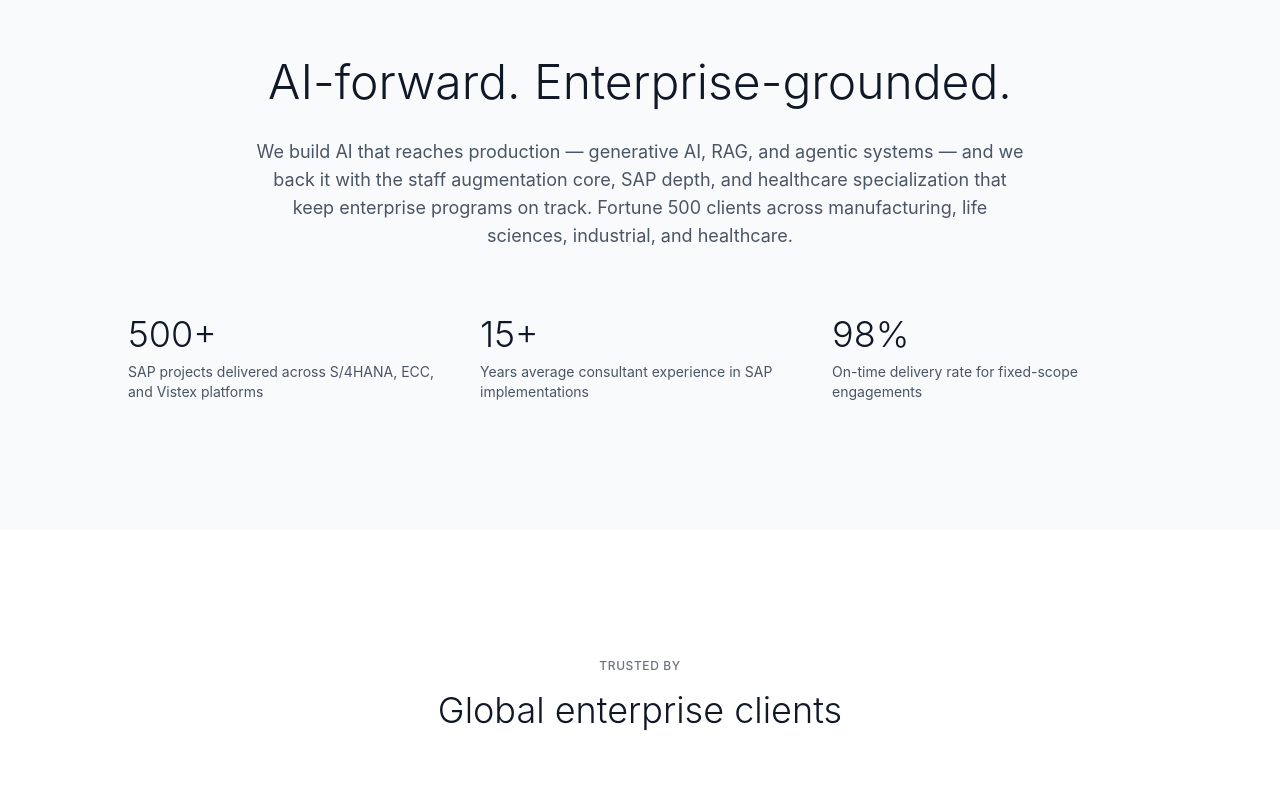
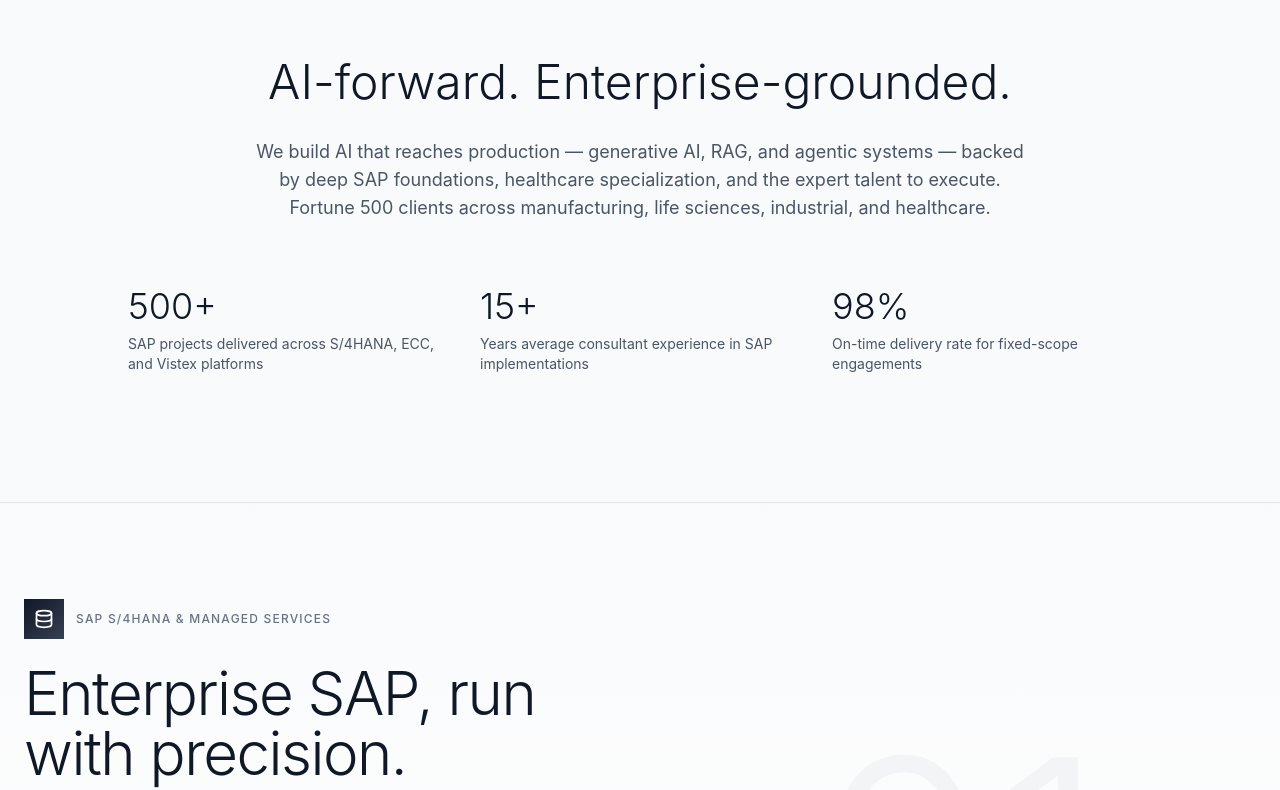
Before and after one commit to A2TechConsult/ASquared2, a React (Vite) app: page / in a window 1280 px wide. Shown: the part 980-1770 px from the top of the page. Built offline with nearby package versions, Linux system fonts and the light colour scheme.

Commit message:
Overview: add DomainSlider, remove staff augmentation core wording

```diff
--- a/src/app/pages/Overview.tsx
+++ b/src/app/pages/Overview.tsx
@@ -2,6 +2,7 @@ import { Link } from 'react-router';
 import { motion } from 'motion/react';
 import { ParticleNetwork } from '@/app/components/ParticleNetwork';
 import { HeroBackground } from '@/app/components/HeroBackground';
+import { DomainSlider } from '@/app/components/DomainSlider';
 import { ClientLogo } from '@/app/components/ClientLogo';
 import { Database, DollarSign, Factory, Network, Brain, Rocket, Users, Stethoscope } from 'lucide-react';
 import { Settings } from 'lucide-react';
@@ -78,7 +79,7 @@ export function Overview() {
               AI-forward. Enterprise-grounded.
             </h2>
             <p className="text-lg text-gray-600 max-w-3xl mx-auto mb-12">
-              We build AI that reaches production — generative AI, RAG, and agentic systems — and we back it with the staff augmentation core, SAP depth, and healthcare specialization that keep enterprise programs on track. Fortune 500 clients across manufacturing, life sciences, industrial, and healthcare.
+              We build AI that reaches production — generative AI, RAG, and agentic systems — backed by deep SAP foundations, healthcare specialization, and the expert talent to execute. Fortune 500 clients across manufacturing, life sciences, industrial, and healthcare.
             </p>
             <div className="grid md:grid-cols-3 gap-8 mt-16 text-left">
               <div>
@@ -98,7 +99,10 @@ export function Overview() {
         </div>
       </section>
 
-      {/* Clients Section */}
+      {/* Domain slider — SAP, AI, Healthcare */}
+      <DomainSlider />
+
+            {/* Clients Section */}
       <section className="py-32 px-6 bg-white">
         <div className="max-w-7xl mx-auto">
           <motion.div
```
